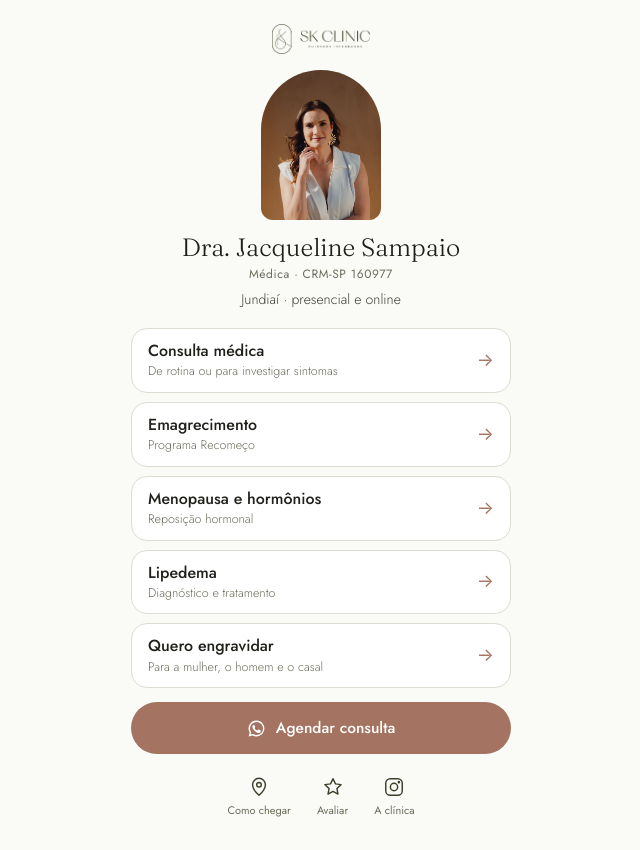
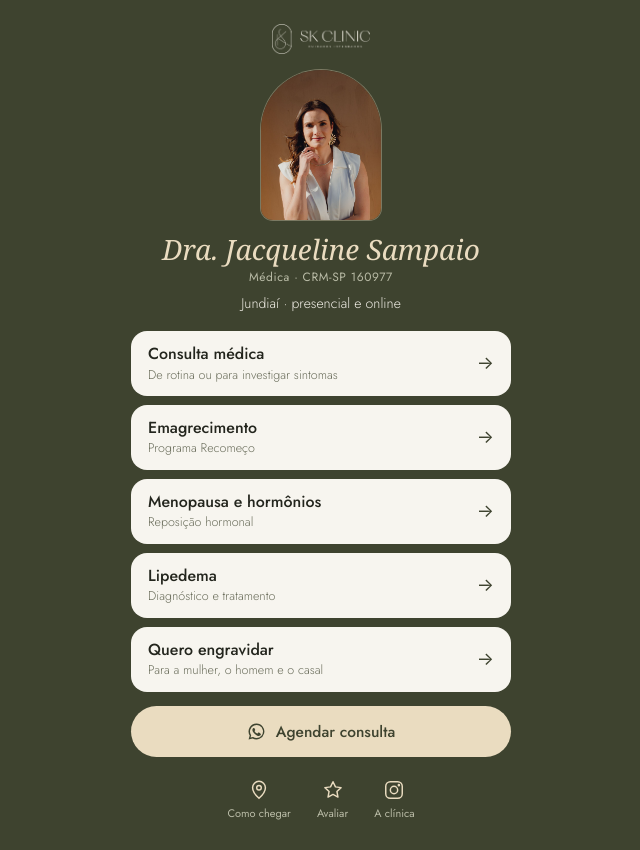
Before and after one commit to beatrizfinardic/skclinic-links, a plain HTML site: page index.html in a window 1280 px wide. Shown: the whole page, without its empty margins (319-959 px from the left). Drawn offline with Linux system fonts and the light colour scheme; a web font is replaced by a local one.

Commit message:
Versão verde, na paleta da Dra.
Co-Authored-By: Claude Opus 5.5 <noreply@anthropic.com>

```diff
--- a/index.html
+++ b/index.html
@@ -5,52 +5,52 @@
 <meta name="viewport" content="width=device-width, initial-scale=1, viewport-fit=cover">
 <title>SK Care Clinic · Dra. Jacqueline Sampaio</title>
 <meta name="description" content="Emagrecimento, menopausa e saúde hormonal feminina em Jundiaí e online.">
-<meta name="theme-color" content="#FAFAF7">
+<meta name="theme-color" content="#3E432F">
 <meta property="og:title" content="SK Care Clinic · Dra. Jacqueline Sampaio">
 <meta property="og:image" content="img/dra-retrato.jpg">
 <link rel="icon" href="img/favicon.png">
 <link rel="preconnect" href="https://fonts.googleapis.com">
 <link rel="preconnect" href="https://fonts.gstatic.com" crossorigin>
-<link href="https://fonts.googleapis.com/css2?family=Fraunces:opsz,wght@9..144,300;9..144,400&family=Jost:wght@300;400;500&display=swap" rel="stylesheet">
+<link href="https://fonts.googleapis.com/css2?family=Playfair+Display:ital,wght@1,400&family=Jost:wght@300;400;500&display=swap" rel="stylesheet">
 <style>
 :root{
-  --bg:#FAFAF7; --sand:#E7E8DF; --olive:#3C412B; --terra:#A57361; --terra-d:#8C5E4D;
-  --ink:#1E201A; --ink2:#3B3E33; --muted:#6B6E5C; --line:#DCDDD3; --white:#FFFFFF;
+  --bg:#3E432F; --bg2:#353A27; --olive:#3E432F; --bege:#EADCC0; --bege-d:#DCCBA8;
+  --creme:#F3F0E8; --ink:#23251D; --muted:#B9BBA6; --line:rgba(243,240,232,.16); --card:#F7F5EF;
   --font:"Jost",system-ui,-apple-system,"Segoe UI",Roboto,sans-serif;
-  --display:"Fraunces",Georgia,serif;
+  --display:"Playfair Display",Georgia,serif;
 }
 *{box-sizing:border-box;margin:0;padding:0}
 html{-webkit-text-size-adjust:100%}
-body{background:var(--bg);color:var(--ink);font-family:var(--font);line-height:1.4;-webkit-font-smoothing:antialiased;min-height:100svh}
+body{background:var(--bg);color:var(--creme);font-family:var(--font);line-height:1.4;-webkit-font-smoothing:antialiased;min-height:100svh}
 a{color:inherit;text-decoration:none}
 .page{max-width:420px;margin:0 auto;padding:max(24px,env(safe-area-inset-top)) 20px 28px;min-height:100svh;display:flex;flex-direction:column;align-items:center}
 
 .logo{height:30px;width:auto}
-.foto{margin-top:16px;width:120px;height:150px;border-radius:60px 60px 12px 12px;overflow:hidden;background:var(--sand)}
+.foto{margin-top:16px;width:120px;height:150px;border-radius:60px 60px 12px 12px;overflow:hidden;background:var(--bg2);box-shadow:0 0 0 1px rgba(234,220,192,.35)}
 .foto img{width:100%;height:100%;object-fit:cover;object-position:50% 18%;display:block}
-h1{margin-top:14px;font-family:var(--display);font-weight:300;font-size:25px;line-height:1.1;text-align:center}
+h1{margin-top:14px;font-family:var(--display);font-style:italic;font-weight:400;font-size:28px;color:var(--bege);line-height:1.1;text-align:center}
 .crm{margin-top:4px;font-size:12px;color:var(--muted);letter-spacing:.05em}
-.sub{margin-top:8px;font-size:14px;color:var(--ink2);font-weight:300;text-align:center}
+.sub{margin-top:8px;font-size:14px;color:var(--creme);font-weight:300;text-align:center}
 
 .botoes{width:100%;margin-top:18px;display:grid;gap:9px}
-.b{display:flex;align-items:center;gap:12px;background:var(--white);border:1px solid var(--line);border-radius:16px;padding:11px 16px}
-.b:active{background:var(--sand)}
+.b{display:flex;align-items:center;gap:12px;background:var(--card);color:var(--ink);border:1px solid transparent;border-radius:16px;padding:11px 16px}
+.b:active{background:var(--bege)}
 .b .t{display:block;font-size:16px;font-weight:500}
-.b .d{display:block;font-size:12.5px;color:var(--muted);font-weight:300;margin-top:1px}
-.b .seta{margin-left:auto;color:var(--terra);font-size:18px}
+.b .d{display:block;font-size:12.5px;color:#6B6E5C;font-weight:300;margin-top:1px}
+.b .seta{margin-left:auto;color:var(--olive);font-size:18px}
 
-.agendar{width:100%;margin-top:14px;display:flex;align-items:center;justify-content:center;gap:10px;background:var(--terra);color:#fff;border-radius:999px;padding:15px 18px;font-size:15.5px;font-weight:500}
-.agendar:active{background:var(--terra-d)}
+.agendar{width:100%;margin-top:14px;display:flex;align-items:center;justify-content:center;gap:10px;background:var(--bege);color:var(--olive);border-radius:999px;padding:15px 18px;font-size:15.5px;font-weight:500}
+.agendar:active{background:var(--bege-d)}
 .agendar svg{width:19px;height:19px}
 
 .icones{margin-top:auto;padding-top:22px;display:flex;gap:26px;justify-content:center}
 .icones a{display:flex;flex-direction:column;align-items:center;gap:5px;font-size:11px;color:var(--muted)}
-.icones svg{width:22px;height:22px;color:var(--olive)}
+.icones svg{width:22px;height:22px;color:var(--bege)}
 </style>
 </head>
 <body>
 <main class="page">
-  <img class="logo" src="img/logo-olive.png" alt="SK Care Clinic" width="98" height="30">
+  <img class="logo" src="img/logo-cream.png" alt="SK Care Clinic" width="98" height="30">
   <div class="foto"><img src="img/dra-retrato.jpg" alt="Dra. Jacqueline Sampaio" width="933" height="1400"></div>
   <h1>Dra. Jacqueline Sampaio</h1>
   <div class="crm">Médica · CRM-SP 160977</div>
```
Also changed, not shown: img/logo-cream.png (added).
